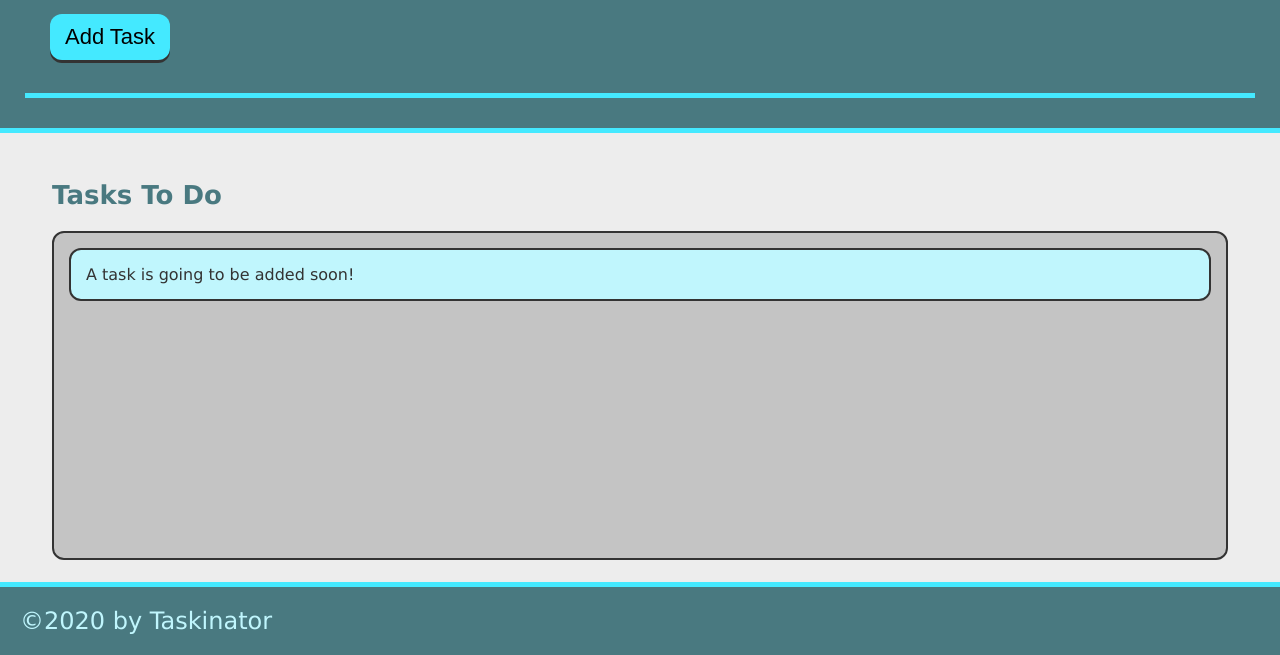
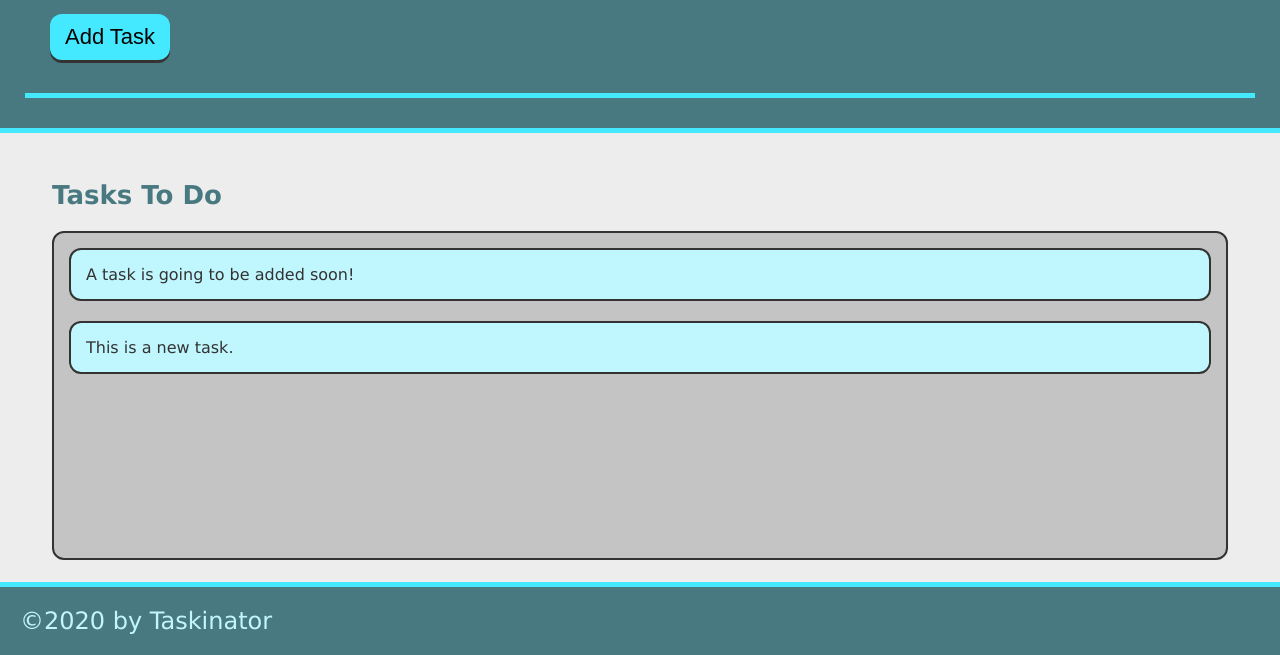
Before and after one commit to gigavan/taskinator, a plain HTML site: page index.html in a window 1280 px wide. Both pictures are taken after a click on the button "Add Task". Shown: the part 145-800 px from the top of the page. Drawn offline with Linux system fonts and the light colour scheme.

Commit message:
add ability to add task

```diff
--- /dev/null
+++ b/assets/js/script.js
@@ -0,0 +1,12 @@
+var buttonEl = document.querySelector("#save-task");
+var tasksToDoEl = document.querySelector("#tasks-to-do");
+
+var createTaskHandler = function() {
+  var listItemEl = document.createElement("li");
+  listItemEl.className = "task-item";
+  listItemEl.textContent = "This is a new task.";
+
+  tasksToDoEl.appendChild (listItemEl);
+  };
+
+buttonEl.addEventListener("click", createTaskHandler);
--- a/index.html
+++ b/index.html
@@ -13,15 +13,15 @@
         <header>
             <h1 class="page-title">Taskinator</h1>
             <p>Click the button below to add a new task!</p>
-            <button class="btn" >Add Task</button>
+            <button class="btn" id="save-task">Add Task</button>
           </header>
     </header>
-    <script src="./assets/js/script.js"></script>
+    <script src="./assets/js/script.js" defer></script>
 
     <main class="page-content">
         <section class="task-list-wrapper">
           <h2 class="list-title">Tasks To Do</h2>
-          <ul class="task-list">
+          <ul class="task-list" id="tasks-to-do">
             <li class="task-item">A task is going to be added soon!</li>
           </ul>
         </section>
```
